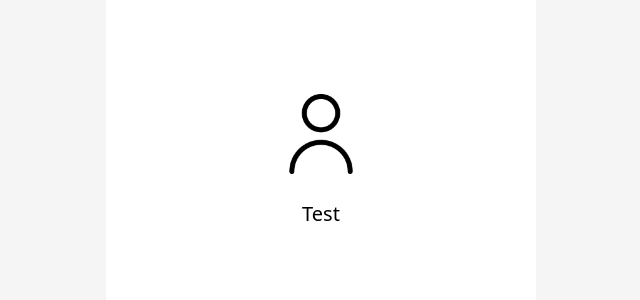
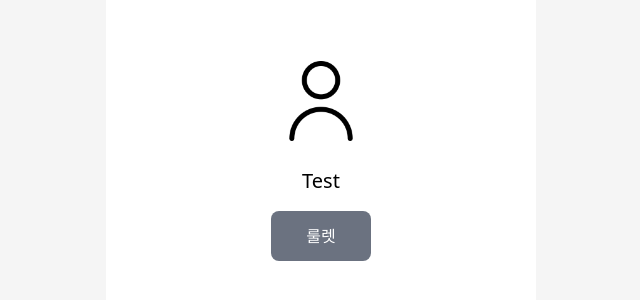
Before and after one commit to yamoyo/yamoyo_FE, a Next.js app: page / in a window 1280 px wide. Shown: the part 244-544 px from the top of the page, without its empty margins (319-959 px from the left). Built offline with nearby package versions, Linux system fonts and the light colour scheme.

Commit message:
style : 룰렛 임시 페이지 및 버튼 추가

```diff
--- /dev/null
+++ b/src/app/(routes)/roulette/page.tsx
@@ -0,0 +1,5 @@
+const Page = () => {
+  return <div>roulette</div>;
+};
+
+export default Page;
--- a/src/app/page.tsx
+++ b/src/app/page.tsx
@@ -1,6 +1,10 @@
+'use client';
+
 import Image from 'next/image';
+import { useRouter } from 'next/navigation';
 
 export default function Home() {
+  const router = useRouter();
   return (
     <main className="min-h-dvh flex flex-col items-center justify-center gap-4">
       <Image
@@ -10,6 +14,14 @@ export default function Home() {
         height={100}
       />
       <h1 className="text-xl font-medium">Test</h1>
+      <button
+        className="bg-gray-500 w-[100px] h-[50px] rounded-lg text-white"
+        onClick={() => {
+          router.push('/roulette');
+        }}
+      >
+        룰렛
+      </button>
     </main>
   );
 }
--- a/tailwind.config.ts
+++ b/tailwind.config.ts
@@ -3,7 +3,7 @@ import type { Config } from 'tailwindcss';
 import {
   flexCenter,
   flexColCenter,
-} from './src/shared/config/tailwind/plugins';
+} from './src/shared/config/tailwind/plugins.ts';
 
 const config: Config = {
   content: [
--- a/tsconfig.json
+++ b/tsconfig.json
@@ -13,6 +13,7 @@
     "isolatedModules": true,
     "jsx": "react-jsx",
     "incremental": true,
+    "allowImportingTsExtensions": true,
     "plugins": [
       {
         "name": "next"
```
